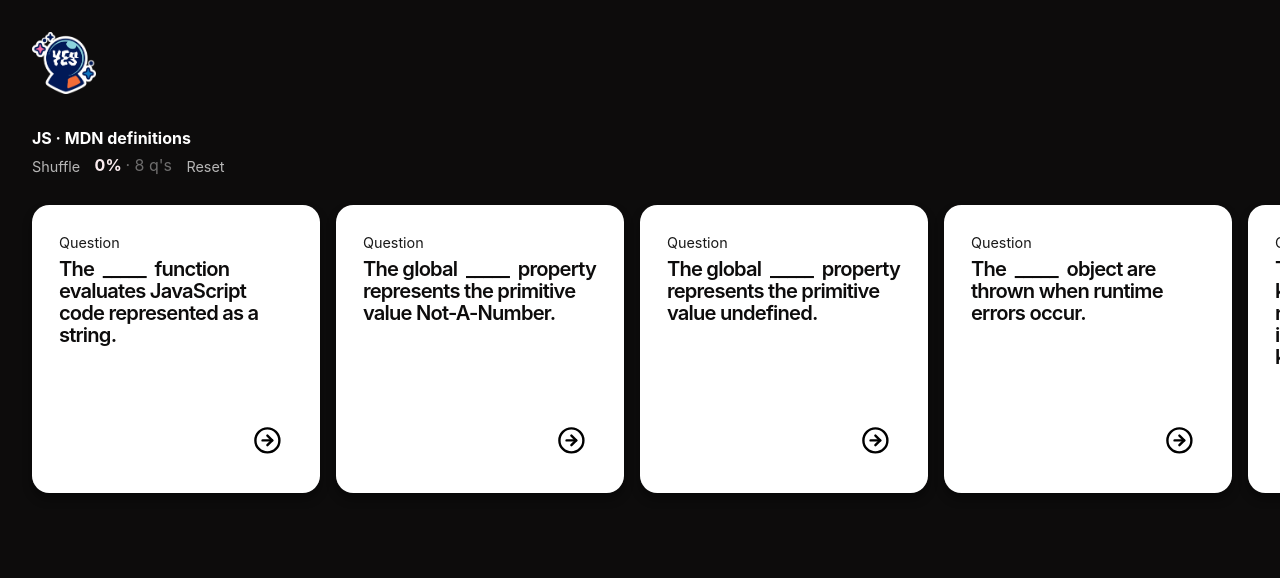
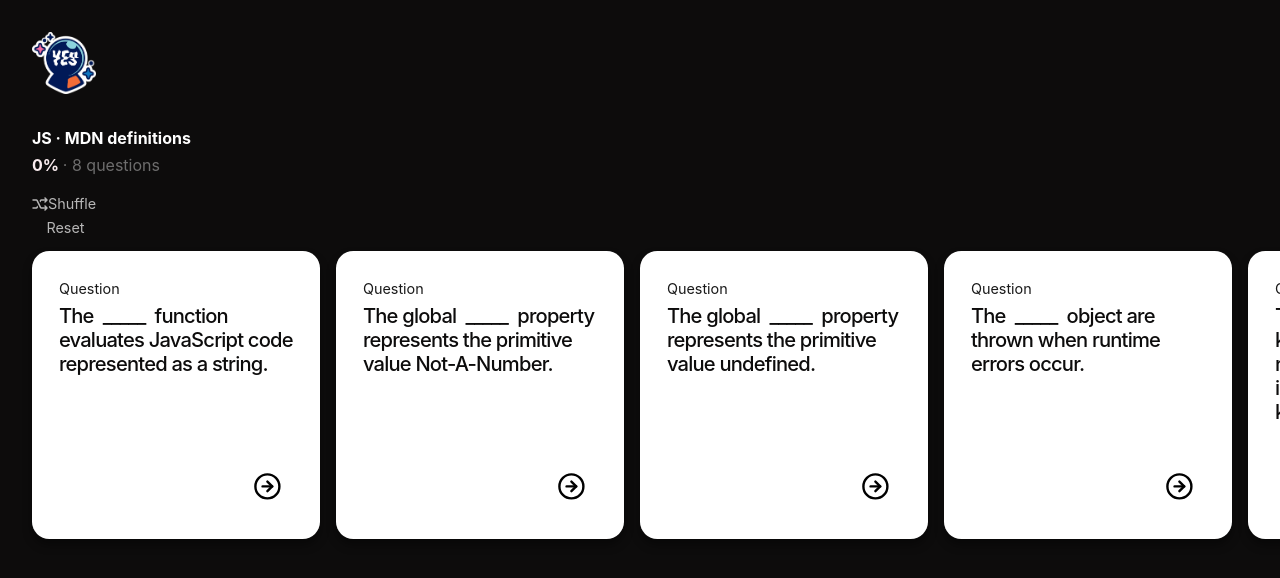
Before and after one commit to evilpaper/nailed-it, a React (Create React App) app: page / in a window 1280 px wide. Shown: the top 578 px of the page. Built offline with nearby package versions, Linux system fonts and the light colour scheme.

Commit message:
Add shuffle svg icon

```diff
--- a/src/components/Card/styles.css
+++ b/src/components/Card/styles.css
@@ -41,9 +41,9 @@
   background: transparent;
   color: #0d0c0c;
   font-size: 1.4em;
-  line-height: 1.1em;
+  line-height: 1.2em;
   padding-top: 0.2em;
-  font-weight: 600;
+  font-weight: 500;
   letter-spacing: -0.8px;
   -webkit-appearance: textfield;
 }
--- a/src/components/Deck/Deck.jsx
+++ b/src/components/Deck/Deck.jsx
@@ -2,6 +2,8 @@ import React from "react";
 import Card from "../Card";
 import { animated as a, useTransition } from "react-spring";
 import "./styles.css";
+// import ShuffleIcon from "../../images/shuffle.svg"
+import { ReactComponent as ShuffleIcon } from "../../images/shuffle.svg";
 // import { FiPlus } from "react-icons/fi";
 // import { FiTrash2 } from "react-icons/fi";
 
@@ -65,22 +67,26 @@ export default function Deck({
           maxLength="30"
         />
         <div className="deck__stats">
+          <strong>{`${percentageNailed()}% `}</strong>
+          {``}
+          <span className="deck__stats--number-of-cards">{` · ${cards.length} questions`}</span>
+        </div>
+        <div>
           <button
-            className="shuffle"
-            onClick={onClickShuffleDeck}
+              className="shuffle"
+              onClick={onClickShuffleDeck}
           >
+            <ShuffleIcon />
             Shuffle
           </button>
-          <strong>{`${percentageNailed()}% `}</strong>
-          {``}
-          <span className="deck__stats--number-of-cards">{` · ${cards.length} q's`}</span>
           <button
-            className="reset"
-            onClick={onClickShuffleDeck}
+              className="reset"
+              onClick={onClickShuffleDeck}
           >
-            Reset
+              Reset
           </button>
         </div>
+
         {/* <div className="deck__actions-menu">
           <button
             className="deck__action-button deck__add-card"
--- a/src/components/Deck/styles.css
+++ b/src/components/Deck/styles.css
@@ -74,6 +74,8 @@
   border: none;
   vertical-align: middle;
   margin-right: 1em;
+  display: flex;
+  align-items: center;
 }
 
 .reset {
```
Also changed, not shown: src/images/shuffle.svg (added).
